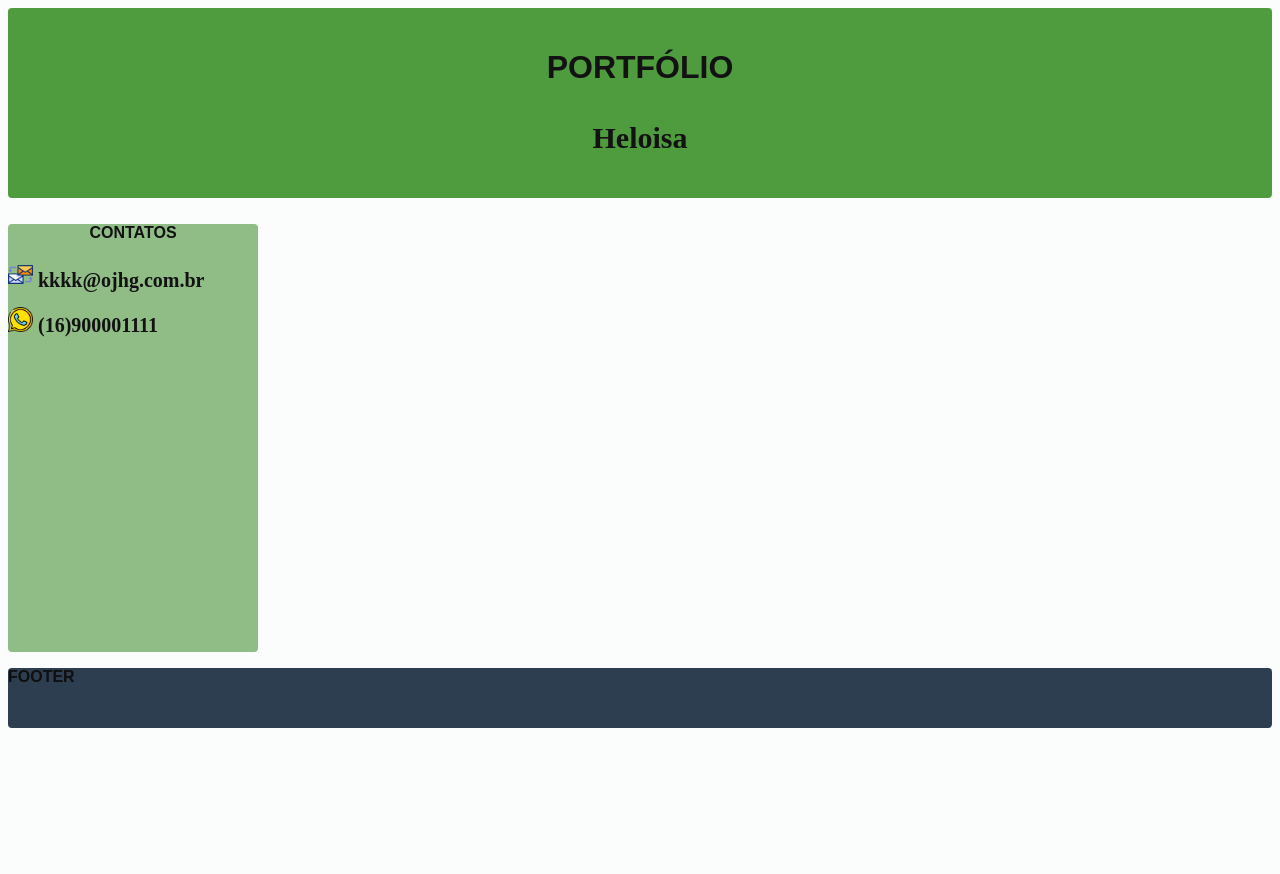
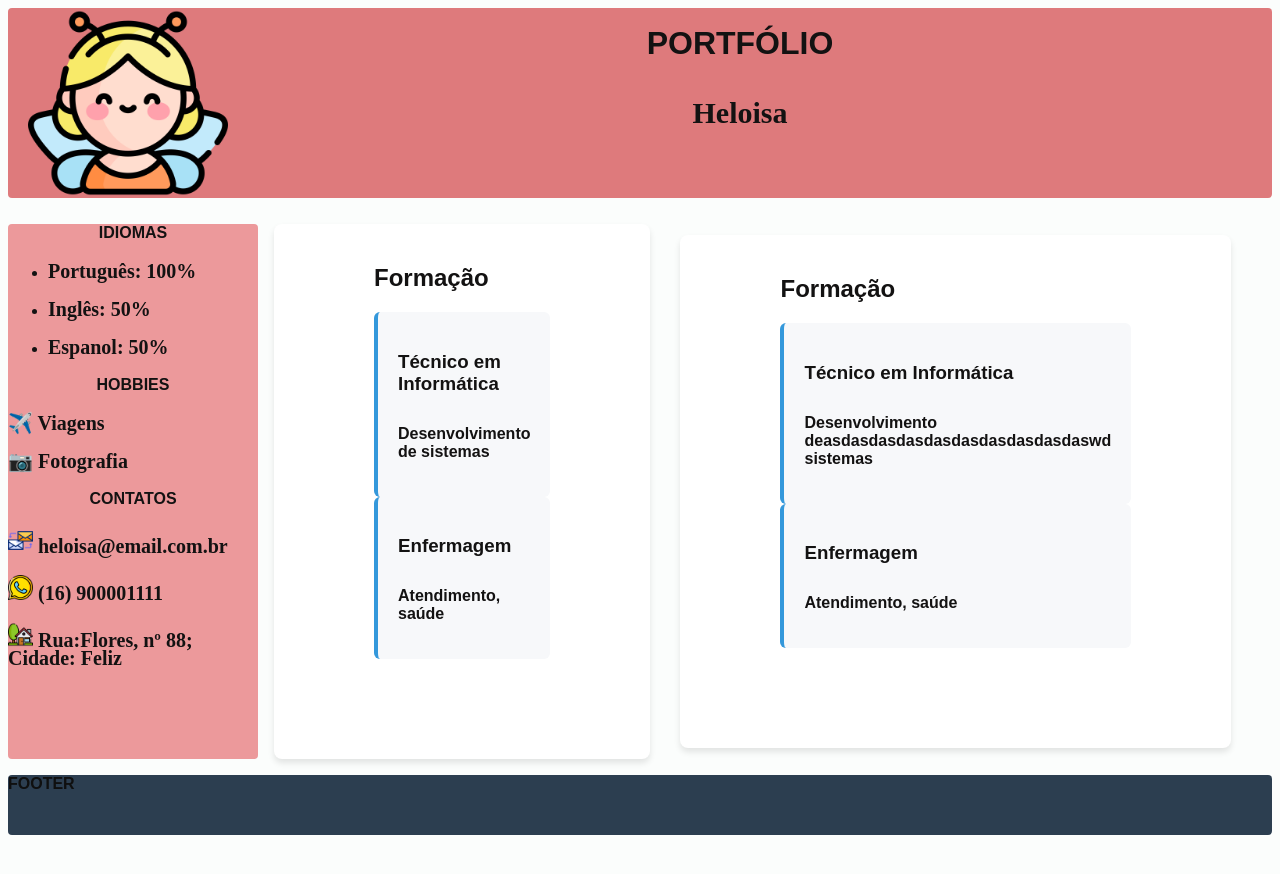
Before and after one commit to Heloisa-ct/yportfolio, a plain HTML site: page index.html in a window 1280 px wide. Before the commit the page ends 800 px from the top, so only its background shows below. Drawn offline with Linux system fonts and the light colour scheme.

Commit message:
alterações de css

```diff
--- a/index.css
+++ b/index.css
@@ -1,5 +1,5 @@
 :root {
-  --azul: #4f9c3e;
+  --azul: #de7a7c;
   --fundo: #fbfdfc;
   --texto: #333;
 }
@@ -10,12 +10,27 @@
   font-family: Arial, sans-serif;
 }
 
+.tituloidiomas {
+  font-family: 'Arial', sans-serif;
+  justify-content: center;
+  display: flex;
+}
+
+.titulohobbies {
+  font-family: 'Arial', sans-serif;
+  justify-content: center;
+  display: flex;
+}
+
 .titulocontato {
   font-family: 'Arial', sans-serif;
   justify-content: center;
   display: flex;
 }
 
+h1 {
+  justify-content: center;
+}
 
 .fontenome {
   font-family: 'Times New Roman', Times, serif;
@@ -24,10 +39,16 @@
   line-height: 4.0;
 }
 
+.sobre-img {
+  display: flex;
+  width: 200px;
+  height: 200px;
+}
+
 .fontecontatos {
   font-family: 'Times New Roman', Times, serif;
   font-size: 20px;
-  line-height: 0.2;
+  line-height: 0.9;
 }
 
 h2 {
@@ -62,7 +83,7 @@ body {
   /* Desenho do layout */
   grid-template-areas:
     "header header header"
-    "sidebar content content"
+    "sidebar conteudo1 conteudo2"
     "footer footer footer";
 }
 
@@ -71,13 +92,15 @@ body {
   font-weight: bold;
   color: rgb(15, 15, 15);
   border-radius: 4px;
-
   align-items: center;
   justify-content: center;
 }
 
 .header-aula {
   grid-area: header;
+  display: flex;
+  justify-content: space-between;
+  flex-direction: row;
   background-color: var(--azul);
   color: white;
   padding: 20px;
@@ -88,14 +111,72 @@ body {
 
 .sidebar {
   grid-area: sidebar;
-  background-color: #90bc86;
+  background-color: #ec999b;
+
+}
+
+/* Layout em Grid
+.container {
+  display: grid;
+  grid-template-columns: 250px 1fr;
+  max-width: 1200px;
+  margin: 30px auto;
+  gap: 30px;
+  padding: 0 20px;
+} */
+
+
+/* Conteúdo Principal */
+.main-content {
+  display: flex;
+  flex-direction: row;
+  width: 1fr;
+  justify-content: space-between;
+  gap: 30px;
+}
+
+.conteudo1 {
+  display: flex;
+  flex-direction: column;
+  background-color: rgb(255, 255, 255);
+  grid-area: conteudo1;
+  padding: 0px 100px 100px 100px;
+  border-radius: 8px;
+  box-shadow: 0 4px 6px rgba(0, 0, 0, 0.1);
+}
+
+.conteudo2 {
+  display: flex;
+  flex-direction: column;
+  background-color: rgb(255, 255, 255);
+  grid-area: conteudo2;
+  padding: 0px 100px 100px 100px;
+  border-radius: 8px;
+  box-shadow: 0 4px 6px rgba(0, 0, 0, 0.1);
+}
+
+.portfolio-section h2 {
+  color: #2c3e50;
+  margin-bottom: 20px;
 }
 
 
-.content {
-  grid-area: content;
-  background-color: #29b93c;
+.formacao-card {
+
+  background-color: #f7f8fa;
+  position: relative;
+  width: 100%;
+  padding: 20px;
+  border-radius: 6px;
+  border-left: 4px solid #3498db;
 }
+
+.formacao-card h3 {
+  margin-bottom: 30px;
+}
+
+
+
 
 .footer {
   grid-area: footer;
--- a/index.html
+++ b/index.html
@@ -13,20 +13,76 @@
 <body>
     <div class="layout-areas ">
         <header class="header-aula">
-            <h1>PORTFÓLIO</h1>
-            <p class="fontenome">Heloisa </p>
+            <img src="img/fairy.png" alt="Minha foto" width="25" height="25" class="sobre-img">
+            <div>
+                <h1>PORTFÓLIO</h1>
+                <p class="fontenome">Heloisa </p>
+            </div>
+            <div></div>
         </header>
 
         <aside class="sidebar">
+            <div class="tituloidiomas">IDIOMAS</div>
+            <ul>
+                <li>
+                    <p class="fontecontatos">Português: 100% </p>
+                </li>
+                <li>
+                    <p class="fontecontatos">Inglês: 50% </p>
+                </li>
+                <li>
+                    <p class="fontecontatos">Espanol: 50% </p>
+                </li>
+            </ul>
+            <div class="titulohobbies">HOBBIES</div>
+            <p class="fontecontatos">✈️ Viagens</p>
+            <p class="fontecontatos">📷 Fotografia</p>
+
             <div class="titulocontato">CONTATOS</div>
-            <p class="fontecontatos"> <img src="img/mail.png" alt="Ícone email" width="25" height="25"> kkkk@ojhg.com.br</p>
-            <p class="fontecontatos"> <img src="img/whatsapp.png" alt="Ícone email" width="25" height="25">  (16)900001111</p>
+            <p class="fontecontatos"> <img src="img/mail.png" alt="Ícone email" width="25" height="25">
+                heloisa@email.com.br
+            </p>
+            <p class="fontecontatos"> <img src="img/whatsapp.png" alt="Ícone email" width="25" height="25">
+                (16) 900001111</p>
+            <p class="fontecontatos"><img src="img/house.png" alt="Ícone email" width="25" height="25"> Rua:Flores, nº
+                88;
+                Cidade: Feliz</p>
+        </aside>
+
+        <!-- Conteúdo Principal -->
+        <main class="main-content">
+            <!-- Seção de Formação -->
+            <section class="conteudo1">
+                <h2>Formação</h2>
+
+                <div class="formacao-card">
+                    <h3>Técnico em Informática</h3>
+                    <p>Desenvolvimento de sistemas</p>
+                </div>
+                <div class="formacao-card">
+                    <h3>Enfermagem</h3>
+                    <p>Atendimento, saúde</p>
+                </div>
+
+            </section>
+            <section class="conteudo2">
+                <h2>Formação</h2>
+
+                <div class="formacao-card">
+                    <h3>Técnico em Informática</h3>
+                    <p>Desenvolvimento deasdasdasdasdasdasdasdasdasdaswd sistemas</p>
+                </div>
+                <div class="formacao-card">
+                    <h3>Enfermagem</h3>
+                    <p>Atendimento, saúde</p>
+                </div>
 
 
-        </aside>
-        <!-- <main class="content">
+            </section>
+            <!-- <main class="content">
             CONTENT
         </main> -->
+        </main>
         <footer class="footer">
             FOOTER
         </footer>
```
Also changed, not shown: img/house.png (added).
